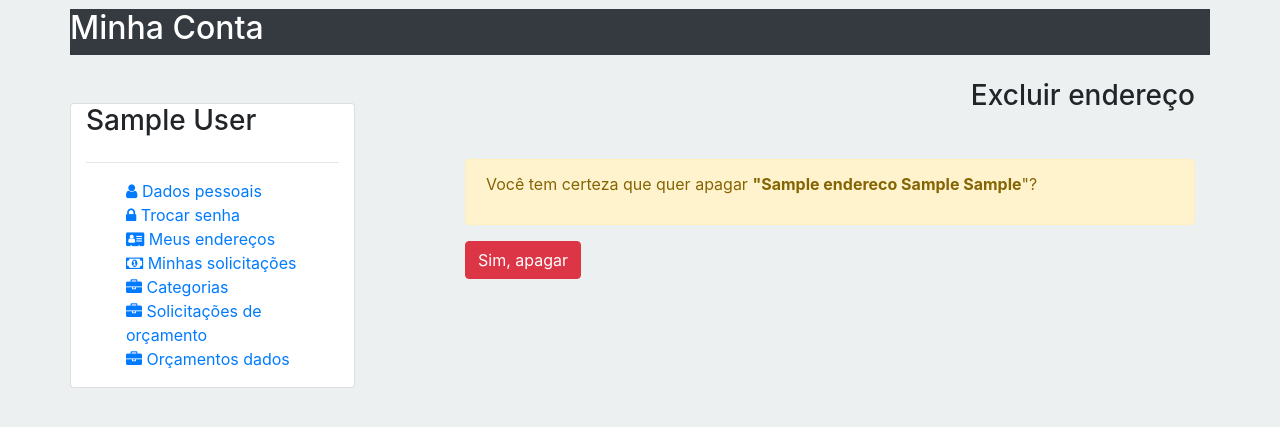
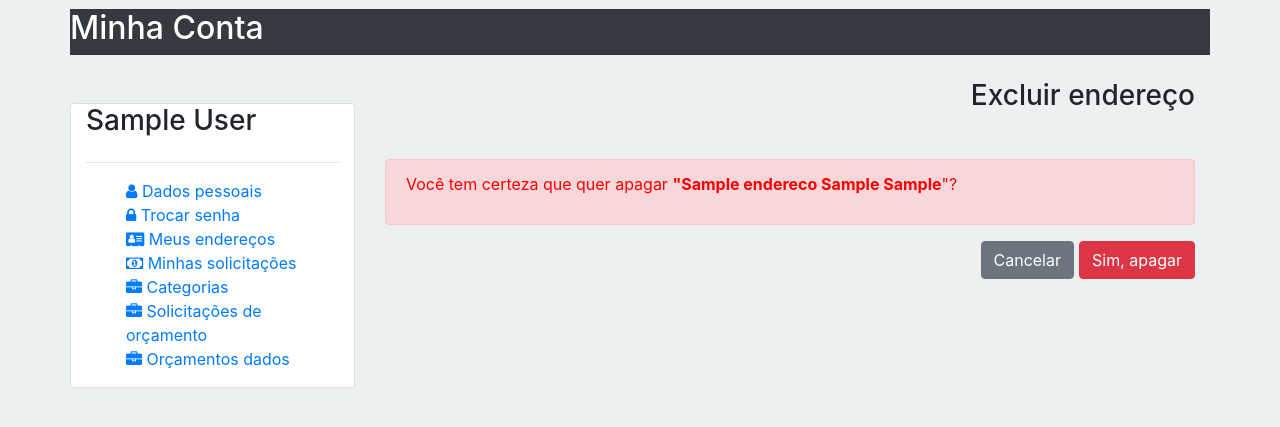
Before and after one commit to doyleSM/projeto2-ruffus, a Django app: page /usuarios/endereco/deletar/1/ in a window 1280 px wide. Shown: the part 65-492 px from the top of the page. Run offline with Django 3.2, Linux system fonts and the light colour scheme; a user stored in the database is signed in; tables that the repository leaves empty hold one stand-in row (values such as "Sample post"); some libraries are stand-ins or nearby versions.

Commit message:
ajustes no css

```diff
--- a/catalogo/templates/catalogo/lista_servicos.html
+++ b/catalogo/templates/catalogo/lista_servicos.html
@@ -19,7 +19,7 @@
                         <div class="card-desc">
                             <h3>{{ servico.nome }}</h3>
                             <p>{{ servico.descricao }}</p>
-                                <a href="{% url 'orcamentos:solicitar_orcamento' servico.slug %}" class="btn-card">Saiba mais</a>
+                                <a href="{% url 'orcamentos:solicitar_orcamento' servico.slug %}" class="btn-card">Solicitar</a>
                         </div>
                     </div>
                 </div>
--- a/catalogo/templates/catalogo/servicos_categoria.html
+++ b/catalogo/templates/catalogo/servicos_categoria.html
@@ -29,7 +29,7 @@
                         <div class="card-desc">
                             <h3>{{ servico.nome }}</h3>
                             <p>{{ servico.descricao }}</p>
-                                <a href="{% url 'orcamentos:solicitar_orcamento' servico.slug %}" class="btn-card">Saiba mais</a>
+                                <a href="{% url 'orcamentos:solicitar_orcamento' servico.slug %}" class="btn-card">Solicitar</a>
                         </div>
                     </div>
                 </div>
--- a/usuarios/templates/usuarios/alterar_senha.html
+++ b/usuarios/templates/usuarios/alterar_senha.html
@@ -21,7 +21,7 @@
                     </div>
                 </div>
             {% endfor %}
-            <button class="btn btn-success align-right" type="submit">Alterar</button>
+            <button style="float: right" class="btn btn-success align-right" type="submit">Alterar</button>
         </fieldset>
     </form>
 
--- a/usuarios/templates/usuarios/cadastro_endereco.html
+++ b/usuarios/templates/usuarios/cadastro_endereco.html
@@ -20,8 +20,11 @@
                     </div>
                 </div>
             {% endfor %}
-            <button class="btn btn-success align-right" type="submit">Salvar</button>
+            <button style="float: right" class="btn btn-success align-right" type="submit">Salvar</button>
+            <a style="float: right; margin-right: 5px !important;" href="{% url 'usuarios:lista_enderecos' %}"><button type="button" class="btn btn-secondary">Cancelar</button></a>
+
         </fieldset>
     </form>
 
+
 {% endblock %}
--- a/usuarios/templates/usuarios/endereco_confirma_exclusao.html
+++ b/usuarios/templates/usuarios/endereco_confirma_exclusao.html
@@ -4,12 +4,13 @@
 
 {% block conta %}
 
+    <h3 class="pull-right mb-4">Excluir endereço</h3>
+<form method="post" style="padding-top: 80px ; margin-left: -80px !important;">{% csrf_token %}
+    <div class="alert alert-danger">
+        <p style="color: red;">Você tem certeza que quer apagar <strong>"{{ object }}</strong>"?</p>
+    </div>
+    <button style="float: right" class="btn btn-danger" type="submit">Sim, apagar</button>
+    <a style="float: right; padding-right: 5px" href="{% url 'usuarios:lista_enderecos' %}"><button type="button" class="btn btn-secondary">Cancelar</button> </a>
 
-    <h3 class="pull-right mb-4">Excluir endereço</h3>
-<form method="post" style="padding-top: 80px">{% csrf_token %}
-    <div class="alert alert-warning">
-        <p>Você tem certeza que quer apagar <strong>"{{ object }}</strong>"?</p>
-    </div>
-    <button class="btn btn-danger" type="submit">Sim, apagar</button>
 </form>
 {% endblock %}
```
